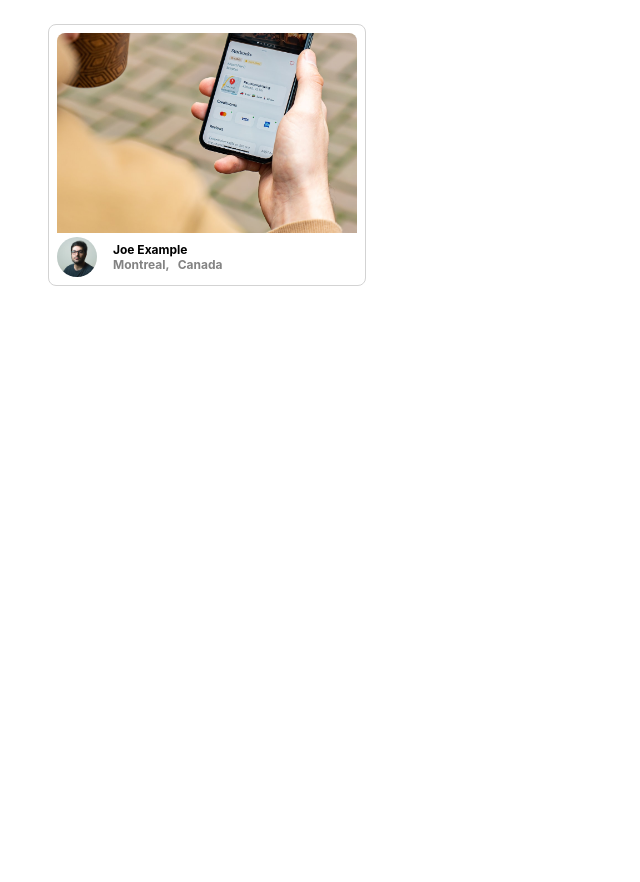
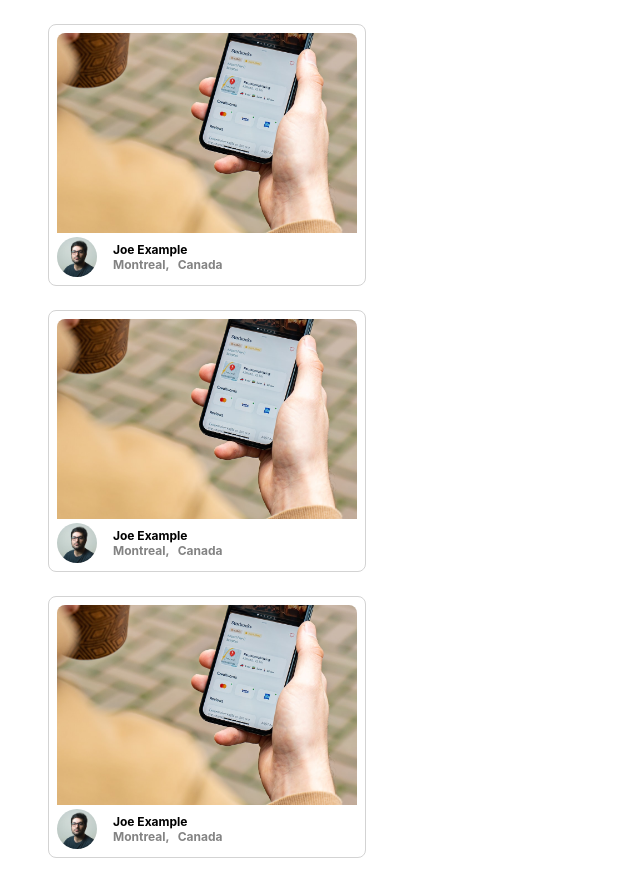
Before and after one commit to Taomosquito/photo-labs, a React (Create React App) app in the folder frontend/: page / in a window 1280 px wide. Shown: the whole page, without its empty margins (0-640 px from the left). Before the commit the page ends 800 px from the top, so only its background shows below. Built offline with nearby package versions, Linux system fonts and the light colour scheme; the HTML template or start-up script is replaced by a standard one.

Commit message:
made use of array looping functionality

```diff
--- a/frontend/src/App.jsx
+++ b/frontend/src/App.jsx
@@ -14,20 +14,15 @@ const sampleDataForPhotoListItem = {
   profile: `${process.env.PUBLIC_URL}/profile-1.jpg`,
 };
 
+const photos = new Array(3);
+const newArr = [...photos].map((_, index) => {
+  return <PhotoListItem key={index} value={sampleDataForPhotoListItem} />;
+});
+
+console.log("newArr is", newArr);
 // Note: Rendering a single component to build components in isolation
 const App = () => {
-  return (
-    <div className="App">
-      <PhotoListItem
-        profile={sampleDataForPhotoListItem.profile}
-        username={sampleDataForPhotoListItem.username}
-        imageSource={sampleDataForPhotoListItem.imageSource}
-        city={sampleDataForPhotoListItem.location.city}
-        country={sampleDataForPhotoListItem.location.country}
-        id={sampleDataForPhotoListItem.id}
-      />
-    </div>
-  );
+  return <div className="App">{newArr}</div>;
 };
 
 export default App;
--- a/frontend/src/components/PhotoListItem.jsx
+++ b/frontend/src/components/PhotoListItem.jsx
@@ -7,19 +7,19 @@ const PhotoListItem = (props) => {
     <div className="photo-list__item">
       <img
         className="photo-list__image"
-        src={props.imageSource}
+        src={props.value.imageSource}
         alt="image 1"
       />
       <div className="photo-list__user-details">
         <img
           className="photo-list__user-profile"
-          src={props.profile}
+          src={props.value.profile}
           alt="profile 1"
         />
         <div className="photo-list__user-info">
-          {props.username}
+          {props.value.username}
           <div className="photo-list__user-location">
-            {props.city}, &nbsp; {props.country}
+            {props.value.location.city}, &nbsp; {props.value.location.country}
           </div>
         </div>
       </div>
```
